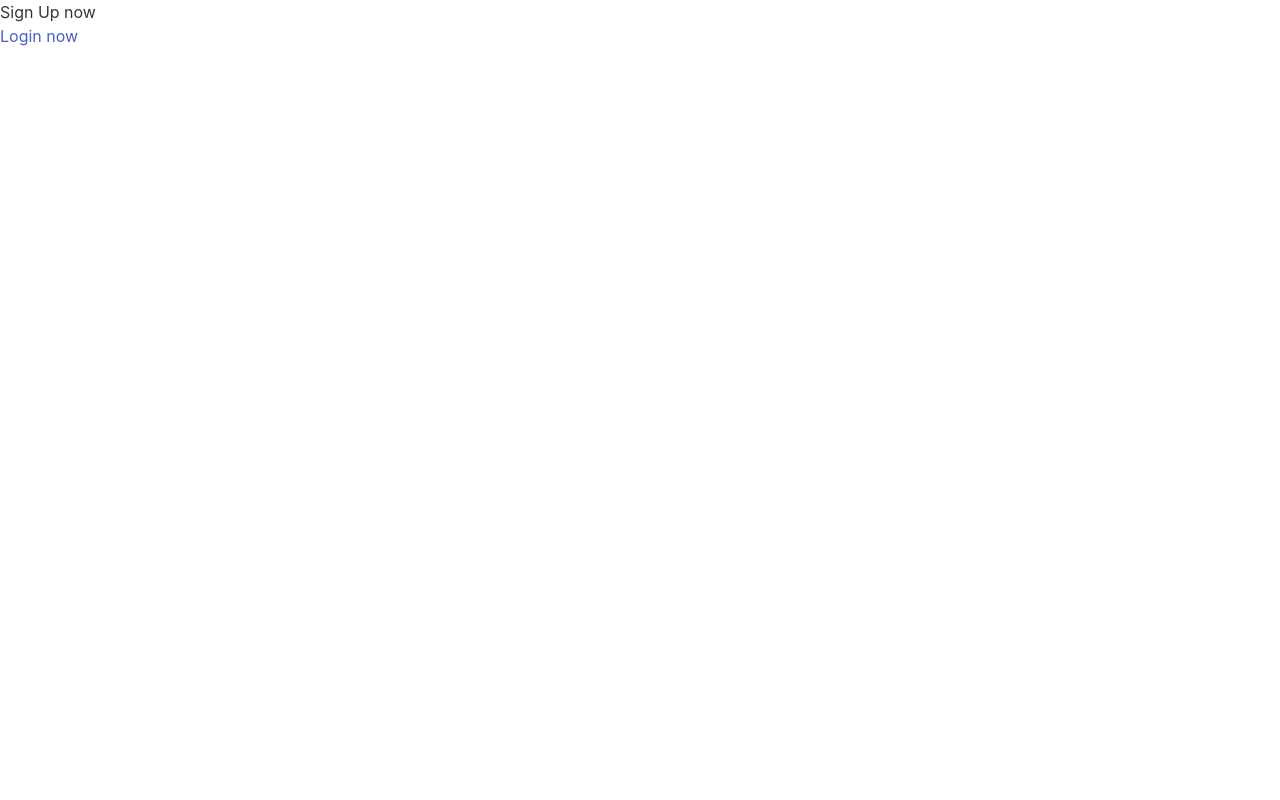
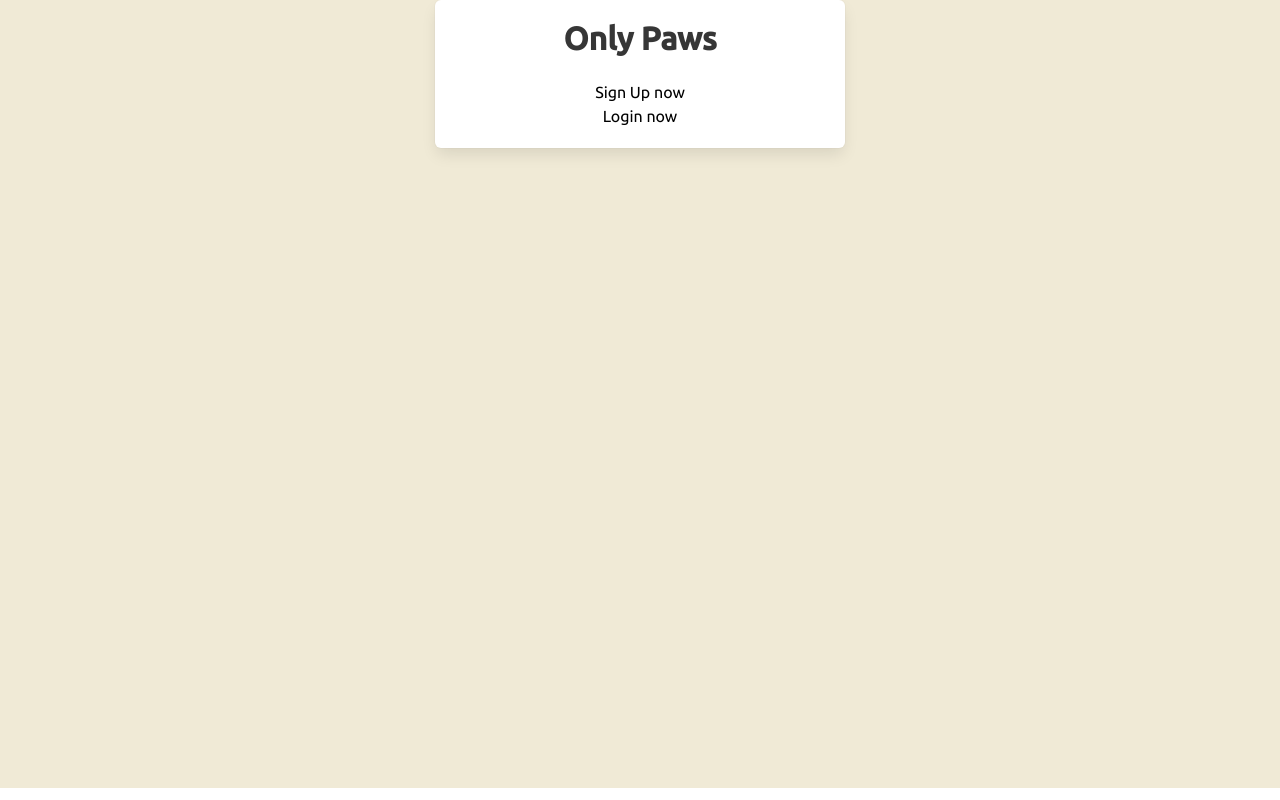
Before and after one commit to nikkikhou/Project_3_OnlyPaws, a React (Create React App) app in the folder client/: page / in a window 1280 px wide. Built offline with nearby package versions, Linux system fonts and the light colour scheme.

Commit message:
debugged login and loggout but had to restyle page.

```diff
--- a/client/src/App.css
+++ b/client/src/App.css
@@ -1,3 +1,32 @@
+/* landing.js */
+@import url('https://fonts.googleapis.com/css2?family=Ubuntu:wght@300;400;500&display=swap');
+.landing-page{
+background-color: #F0EAD6;
+height: 100vh;
+width: 100vw;
+}
+.landing-tile-container{
+display: flex;
+justify-content: center;
+/* margin-top: 14rem !important; */
+}
+.landing-tile{
+align-self: center!;
+font-family: 'Ubuntu', sans-serif;
+;
+}
+.landing-h1{
+color:black;
+}
+
+/* login.js */
+.login-tile-container{
+display: flex;
+justify-content: center;
+/* margin-top: 14rem !important; */
+}
+
+/* profile.js */
 .profile-page{
 background-color: #F0EAD6;
 height: 100vh;
--- a/client/src/pages/Landing.js
+++ b/client/src/pages/Landing.js
@@ -3,13 +3,20 @@ import { Link } from 'react-router-dom';
 
 const Landing = () => {
   return (
-    <main>
-      <Link to='/signup' style={{ textDecoration: 'none' }}>
-        <h1>Sign Up now</h1>
-      </Link>
-      <Link to='/login' style={{ textDecoration: 'none' }}>
-        <h1>Login now</h1>
-      </Link>
+    <main className='landing-page'>
+      <div className="tile landing-tile-container is-ancestor has-text-centered ">
+        <div className="tile landing-tile is-4 is-vertical is-parent">
+          <div className="tile is-child box">
+            <p className="title">Only Paws</p>
+            <Link to='/signup' style={{ textDecoration: 'none' }}>
+              <h1 className='landing-h1'>Sign Up now</h1>
+            </Link>
+            <Link to='/login' style={{ textDecoration: 'none' }}>
+              <h1 className='landing-h1'>Login now</h1>
+            </Link>
+          </div>
+        </div>
+      </div>
     </main>
   )
 };
--- a/client/src/pages/Login.js
+++ b/client/src/pages/Login.js
@@ -45,26 +45,56 @@ const Login = (props) => {
       {data ? (
         <p>Successfully logged in! You may now head{' '}<Link to='/'>back to the hompage.</Link></p>
       ) : (
-        <div>
-          <h2>Login</h2>
-          <form onSubmit={handleFormSubmit}>
-            <input
-              placeholder='Your email'
+
+
+<section className="hero is-dark is-fullheight">
+  <div className="hero-body">
+    <div className="container">
+      <div className="columns is-centered">
+        <div className="column is-2-tablet ">
+          <form onSubmit={handleFormSubmit} className="box login-form">
+            <div className="field">
+              <label for="" className="label">Email</label>
+              <div className="control has-icons-left">
+              <input
+              placeholder='Email'
               name='email'
               type='email'
               value={formState.email}
               onChange={handleChange}
             />
-            <input
-              placeholde='Your password'
+             <span className="icon is-small is-left">
+                  <i className="fa fa-envelope" aria-hidden="true"></i>
+                </span>
+              </div>
+            </div>
+            <div className="field">
+              <label for="" class="label">Password</label>
+              <div className="control has-icons-left">
+              <input
+              placeholde='Password'
               name='password'
               type='password'
               value={formState.password}
               onChange={handleChange}
             />
-            <button type='submit'>Login</button>
+            <span className="icon is-small is-left">
+                  <i className="fa fa-lock"></i>
+                </span>
+              </div>
+            </div>
+            <div className="field">
+              <button className="button is-info">
+                Login
+              </button>
+            </div>
           </form>
         </div>
+      </div>
+    </div>
+  </div>
+</section>
+
       )}
       {error && (
         <div>{error.message}</div>
--- a/client/src/pages/Signup.js
+++ b/client/src/pages/Signup.js
@@ -45,33 +45,68 @@ const Signup = () => {
       {data ? (
         <p variant='subtitle1'>Successfully created an account. You may now head{' '}<Link to='/'>back to the hompage.</Link></p>
       ) : (
-        <div>
-          <h2>Sign Up</h2>
-          <form onSubmit={handleFormSubmit}>
-            <input
+
+
+<section className="hero is-dark is-fullheight">
+  <div className="hero-body">
+    <div className="container">
+      <div className="columns is-centered">
+        <div className="column is-2-tablet ">
+          <form onSubmit={handleFormSubmit} className="box signup-form">
+            <div className="field">
+              <label for="" class="label">Username</label>
+              <div className="control has-icons-left">
+              <input
               placeholder='Username'
               name='username'
               type='text'
               value={formState.username}
               onChange={handleChange}
-            />
-            <input
+            />              </div>
+            </div>
+            <div className="field">
+              <label for="" className="label">Email</label>
+              <div className="control has-icons-left">
+              <input
               placeholder='Email'
               name='email'
               type='text'
               value={formState.email}
               onChange={handleChange}
             />
-            <input
+            <span className="icon is-small is-left">
+                  <i className="fa fa-envelope" aria-hidden="true"></i>
+                </span>
+              </div>
+            </div>
+            <div className="field">
+              <label for="" class="label">Password</label>
+              <div class="control has-icons-left">
+              <input
               placeholder='Password'
               name='password'
               type='password'
               value={formState.password}
               onChange={handleChange}
             />
-            <button type='submit'>Sign Up</button>
+             <span className="icon is-small is-left">
+                  <i className="fa fa-lock"></i>
+                </span>
+              </div>
+            </div>
+            <div  className="field">
+              <button className="button is-info" type="submit">
+                Signup
+              </button>
+            </div>
           </form>
         </div>
+      </div>
+    </div>
+  </div>
+</section>
+
+
       )}
       {error && (
         <div>
```
